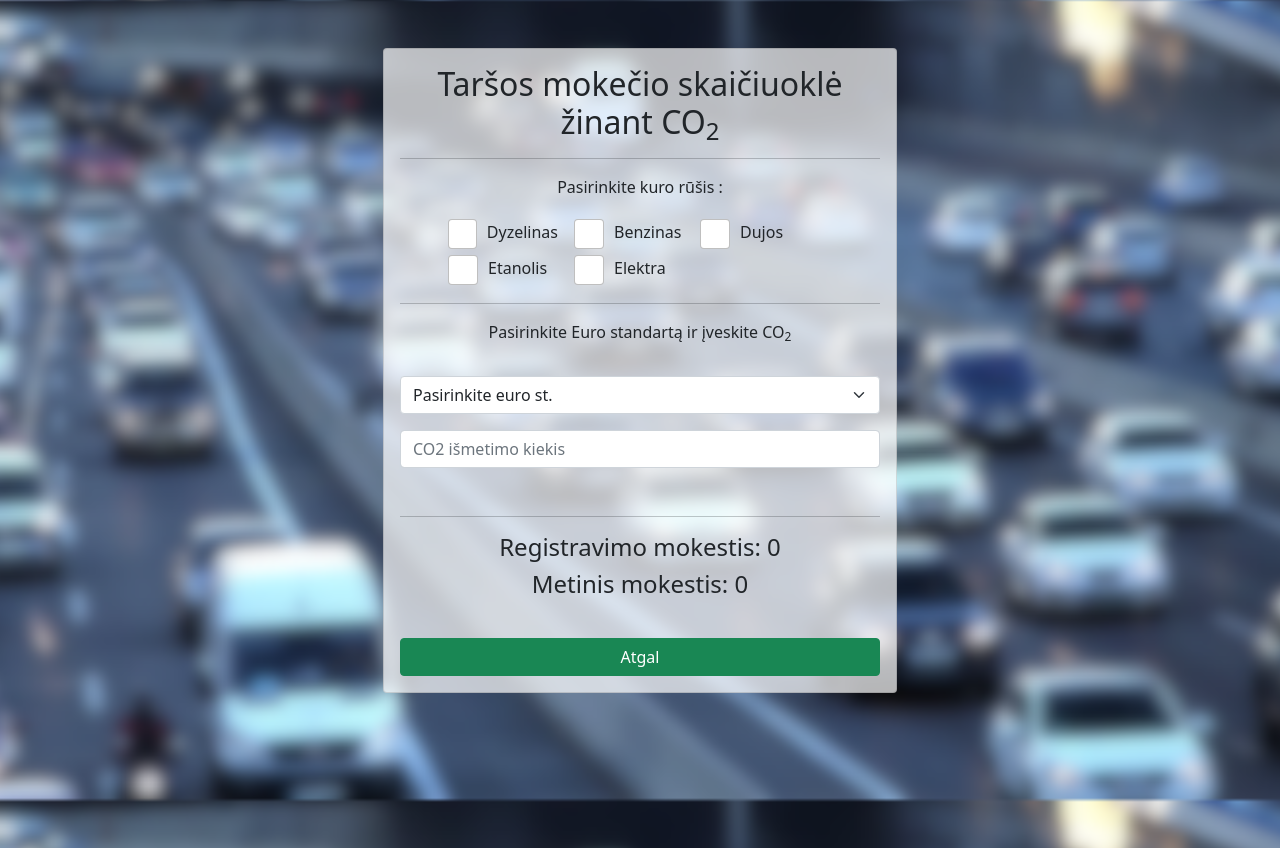
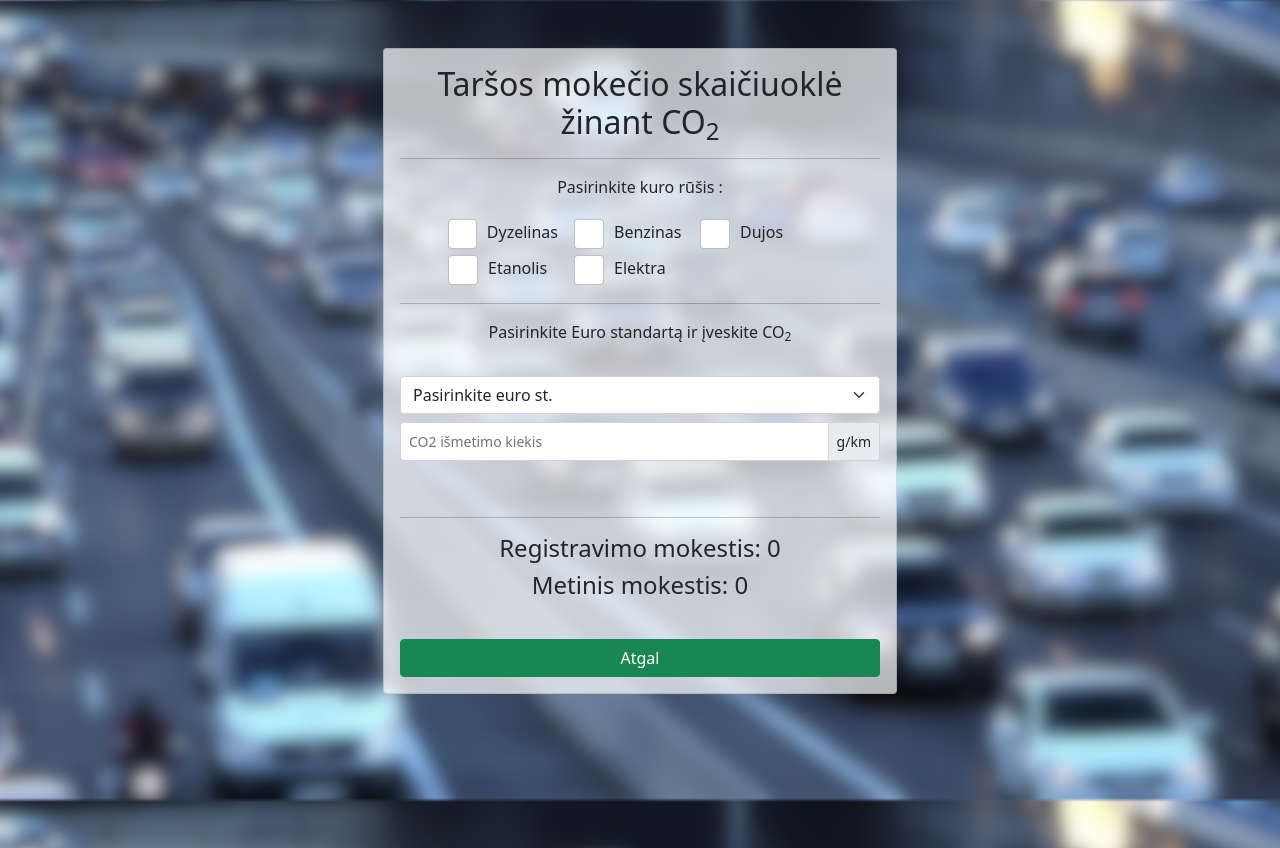
Before and after one commit to co2skaiciuokle-lt/co2skaiciuokle-lt.github.io, a React (Create React App) app: page / in a window 1280 px wide. Both pictures are taken after a click on the button "Žinau automobilio CO2". Built offline with nearby package versions, Linux system fonts and the light colour scheme.

Commit message:
changed text

```diff
--- a/src/components/askingpageaboutco2.js
+++ b/src/components/askingpageaboutco2.js
@@ -21,6 +21,9 @@ export default function AskingPageAboutCO2({ handleCurrentPage }) {
           </div>
         </Card.Body>
       </Card>
+
+
+
     </div>
   );
 }
--- a/src/components/cssmodules/all.module.css
+++ b/src/components/cssmodules/all.module.css
@@ -42,6 +42,18 @@ input[type='checkbox'] {
     align-items: center;
     justify-content: center;
     width: 100%;
+}
+
+.alignco2 {
+    display: flex;
+    align-items: center;
+    justify-content: center;
+    width: 100%;
+}
+
+.alignco2 input[type='text'] {
+    margin: 0;
+    padding: 0.5rem;
 }
 
 label {
--- a/src/components/dontknows.js
+++ b/src/components/dontknows.js
@@ -176,22 +176,33 @@ export default function DontKnows({ handleCurrentPage }) {
             <div>
               <hr />
               <Form.Group className={Styles.carSpecalign}>
+              <Form.Group className={Styles.alignco2}>
+              <div class="input-group input-group-sm mb-3">
                 <input
                   className="form-control"
                   type="text"
-                  placeholder="Nurodykite automobilio svorį, kg"
+                  placeholder="Nurodykite automobilio svorį"
                   value={weight}
                   onChange={(e) => handleWeight(e.target.value)}
                 />
+                <span class="input-group-text">kg</span>
+                </div>
+                </Form.Group>
+
                 {!fuelType.isElectric &&
                   fuelType.fuel !== FUEL_Types.DIESEL && (
+                    <Form.Group className={Styles.alignco2}>
+                       <div class="input-group input-group-sm mb-3">
                     <input
                       className="form-control"
                       type="text"
-                      placeholder="Automobilio variklio galia, kW"
+                      placeholder="Automobilio variklio galia"
                       value={kw}
                       onChange={(e) => handleKw(e.target.value)}
                     />
+                    <span class="input-group-text">kW</span>
+                    </div>
+                    </Form.Group>
                   )}
                 {!fuelType.isElectric && (
                   <GearTypeDropdown setManual={setManual} />
--- a/src/components/knows.js
+++ b/src/components/knows.js
@@ -133,18 +133,22 @@ export default function Knows({ handleCurrentPage }) {
               </>
             )}
           </div>
-          <Form.Group className={Styles.inputsaligncenter}>
+          <Form.Group className={Styles.alignco2}>
+          <div class="input-group input-group-sm mb-3">
             <input
               className="form-control"
               type="text"
-              placeholder="CO2 išmetimo kiekis"
+              placeholder="CO2 išmetimo kiekis "
               value={co2Amount}
               onChange={(e) => handleAmount(e.target.value)}
             />
+            <span class="input-group-text">g/km</span>
+            </div>
           </Form.Group>
           <hr style={{ marginTop: "40px" }} />
           <h4>Registravimo mokestis: {fee.taxes===0? 0: (Math.round(fee.taxes.registrationCost * 100)/100).toFixed(2)}</h4>
           <h4>Metinis mokestis: {fee.taxes===0? 0: (Math.round(fee.taxes.yearsCost * 100)/100).toFixed(2)}</h4>
+
         </Card.Body>
         <Button onClick={() => handleCurrentPage("")} variant="success">
           Atgal
```
